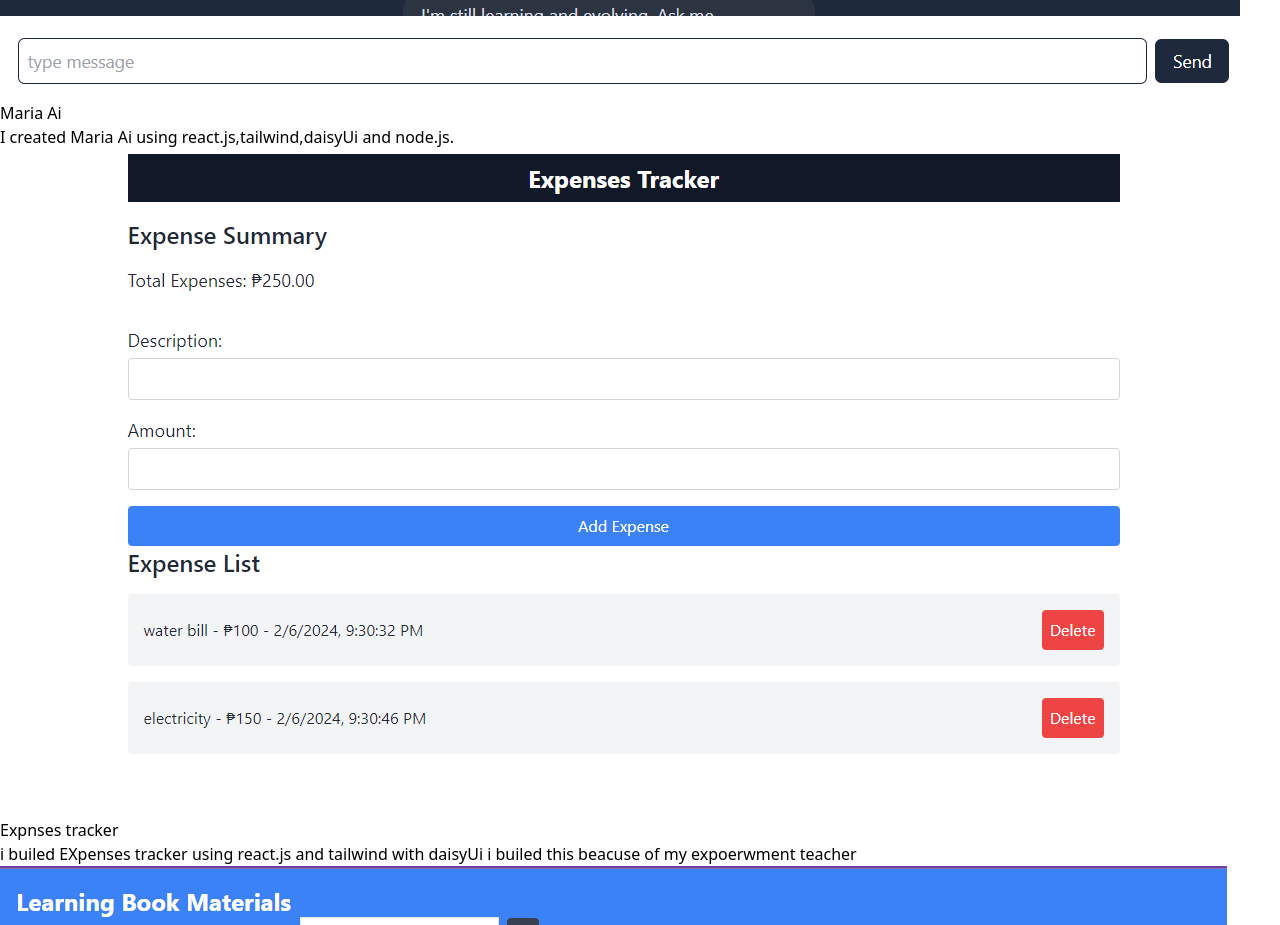
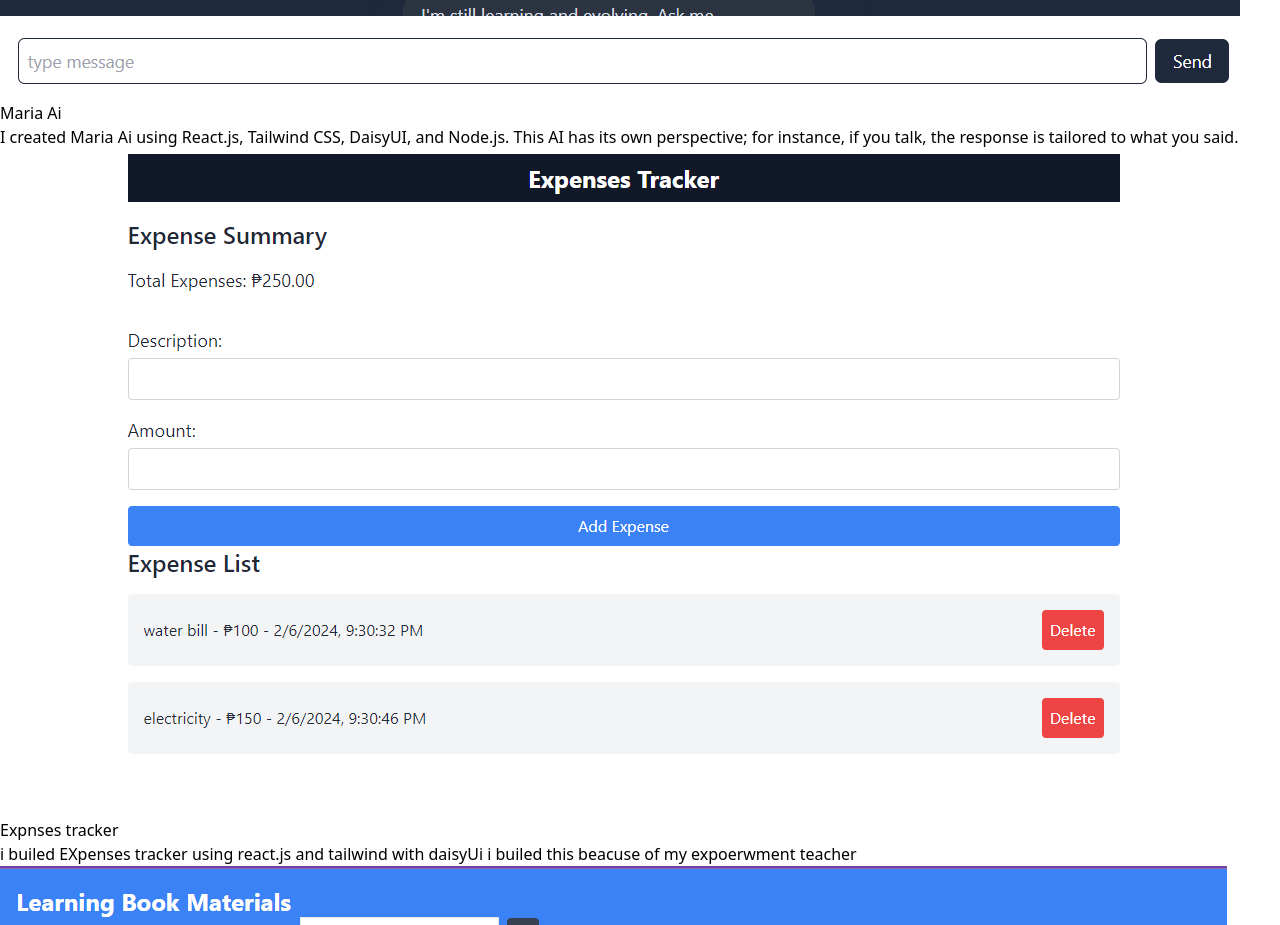
Before and after one commit to root-19/RENS-BELGA, a React (Vite) app: page / in a window 1280 px wide. Shown: the part 3140-4065 px from the top of the page. Built offline with nearby package versions, Linux system fonts and the light colour scheme.

Commit message:
Update Project.jsx

```diff
--- a/src/components/Project.jsx
+++ b/src/components/Project.jsx
@@ -27,9 +27,7 @@ const Projects = () =>{
             <h4 className="text-xl font-bold mb-2">
               <a href="https://maria-ai-two.vercel.app/" className="bg-gradient-to-r text-transparent p-2 from-blue-500 via-cyan-400 to-blue-700 bg-clip-text" >Maria Ai</a>
             </h4>
-            <p className="text-gray-700">
-             I created Maria Ai using react.js,tailwind,daisyUi and node.js.
-            </p>
+            <p className="text-gray-700">I created Maria Ai using React.js, Tailwind CSS, DaisyUI, and Node.js. This AI has its own perspective; for instance, if you talk, the response is tailored to what you said. </p>
           </div>
         </div>
 
```
